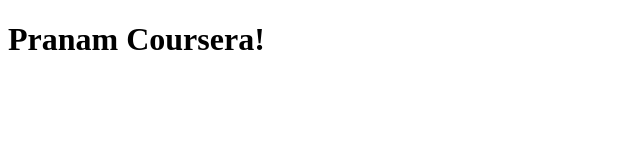
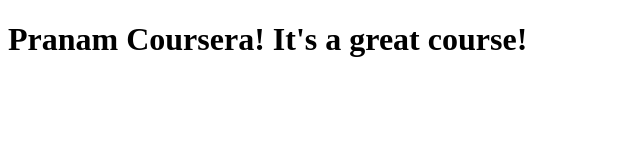
Before and after one commit to VaishnaviChoudhari/HTML-CSS-JS, a plain HTML site: page site/index.html in a window 1280 px wide. Shown: the whole page, without its empty margins (0-640 px from the left). Drawn offline with Linux system fonts and the light colour scheme.

Commit message:
Small addition to our page

```diff
--- a/site/index.html
+++ b/site/index.html
@@ -4,6 +4,6 @@
 	<title>Pranam</title>
 </head>
 <body>
-<h1>Pranam Coursera!</h1>
+<h1>Pranam Coursera! It's a great course!</h1>
 </body>
 </html>
```
